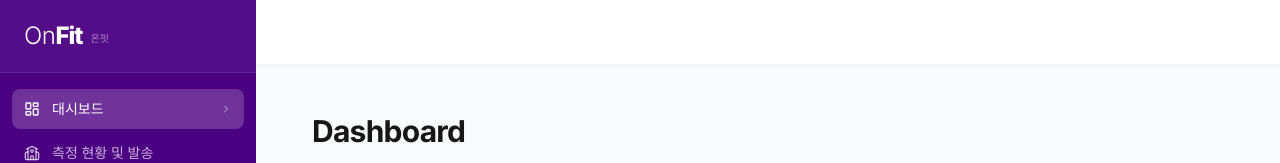
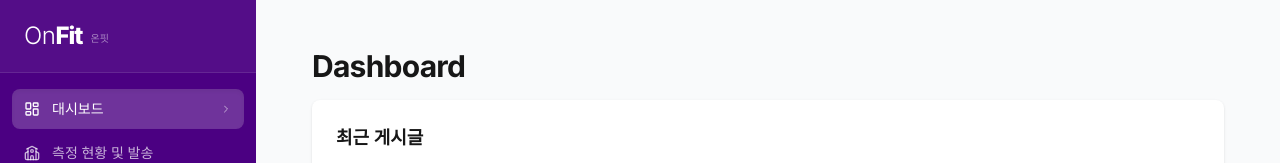
Before and after one commit to JaydenIm/school-uniform-app, a Next.js app: page / in a window 1280 px wide. Shown: the top 163 px of the page. Built offline with nearby package versions, Linux system fonts and the light colour scheme; no server answers; the database is empty; sample sign-in values are in the browser's storage.

Commit message:
feat: add main layout with session provider, navigation, and toaster

```diff
--- a/src/app/(main)/layout.tsx
+++ b/src/app/(main)/layout.tsx
@@ -18,14 +18,6 @@ export default function MainLayout({
       <div className={`flex min-h-screen ${inter.className}`}>
         <LeftMenu />
         <div className="flex-1 ml-64 flex flex-col">
-          {/* 상단 헤더 */}
-          <header className="bg-white border-b border-gray-100 sticky top-0 z-30 shadow-sm">
-            <div className="flex justify-between items-center px-6 h-16">
-              {/* 페이지 브레드크럼 영역 (여백) */}
-              <div />
-              {/* AccountButton moved to LeftMenu */}
-            </div>
-          </header>
           <main className="flex-1 p-6 bg-gray-50">
             {children}
           </main>
```
